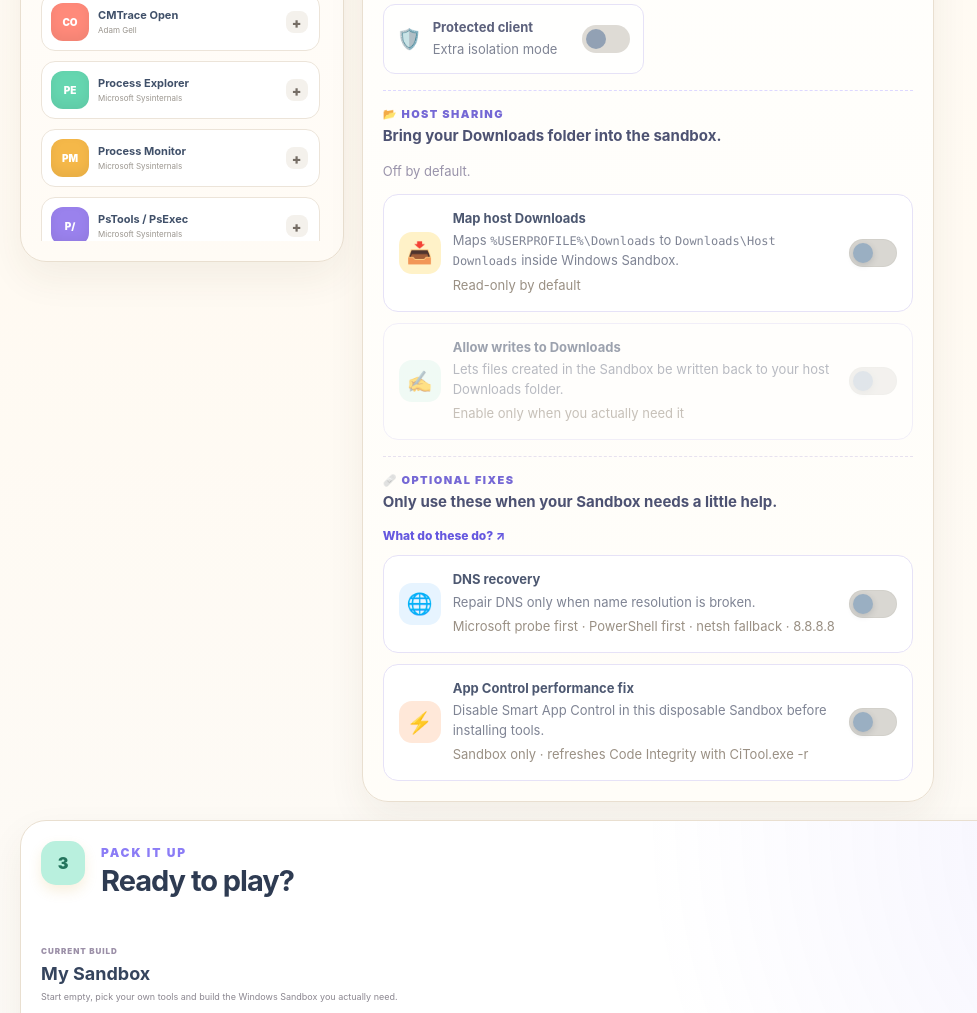
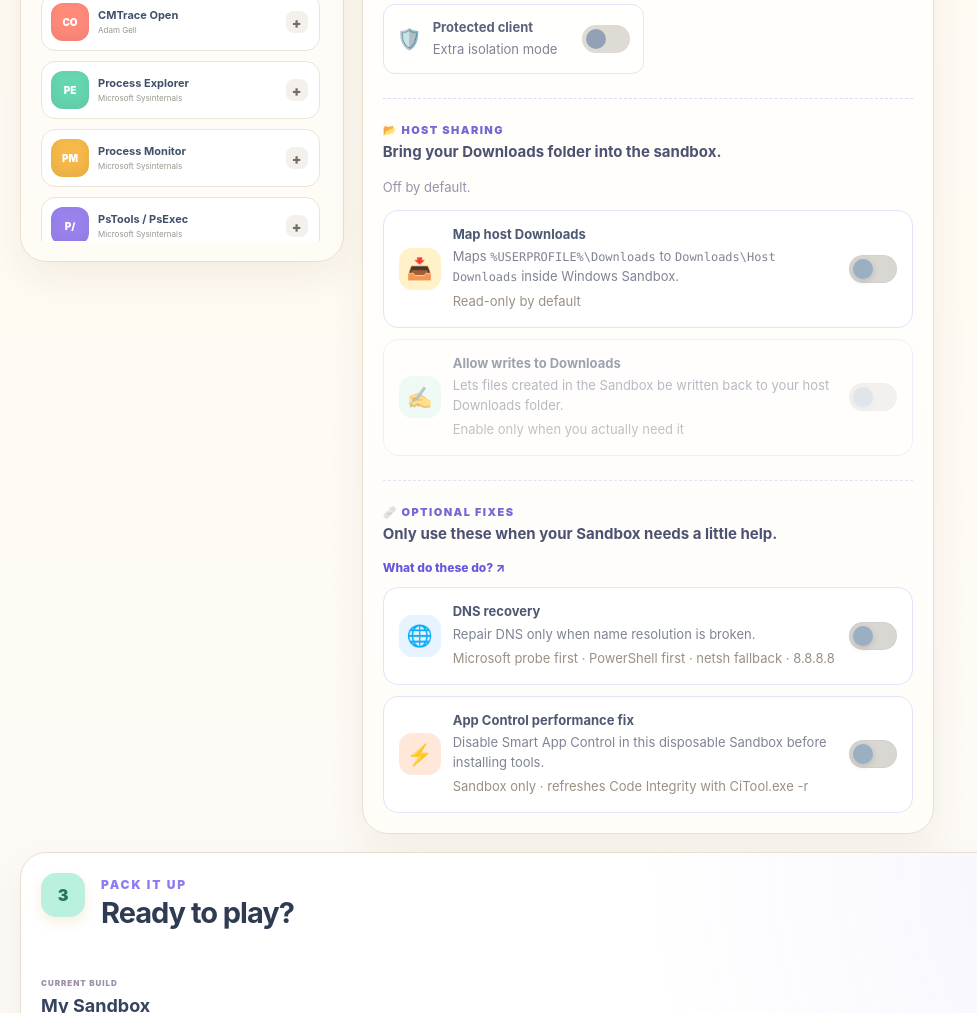
Before and after one commit to roryvossepoel/build-my-sandbox, a website built with Vite: page index.html in a window 1280 px wide. Shown: the part 1433-2446 px from the top of the page, without its empty margins (0-977 px from the left). Built offline with nearby package versions, Linux system fonts and the light colour scheme.

Commit message:
Increase spacing between sandbox setting sections

```diff
--- a/src/desktop-polish.css
+++ b/src/desktop-polish.css
@@ -42,8 +42,9 @@
     margin-top: 0;
   }
 
+  /* Give the four settings groups a little more breathing room. */
   .advanced-drawer {
-    margin-top: 16px;
+    margin-top: 24px;
     padding: 0 !important;
     border: none !important;
     border-radius: 0 !important;
@@ -51,17 +52,16 @@
     box-shadow: none !important;
   }
 
-  /* Keep the section rhythm identical around both dashed dividers. */
   .bms-settings-frame .bms-extra-options {
-    margin-top: 16px;
+    margin-top: 24px;
   }
 
   .bms-settings-frame .bms-host-sharing {
-    padding-top: 16px;
+    padding-top: 24px;
   }
 
   .bms-fixes-wrapper {
-    margin-top: 16px;
+    margin-top: 24px;
   }
 
   .bms-fixes-standalone {
@@ -73,7 +73,7 @@
   }
 
   .bms-fixes-standalone.bms-option-section {
-    padding-top: 16px;
+    padding-top: 24px;
     border-top: 1px dashed #e7e1ef;
   }
 
```
